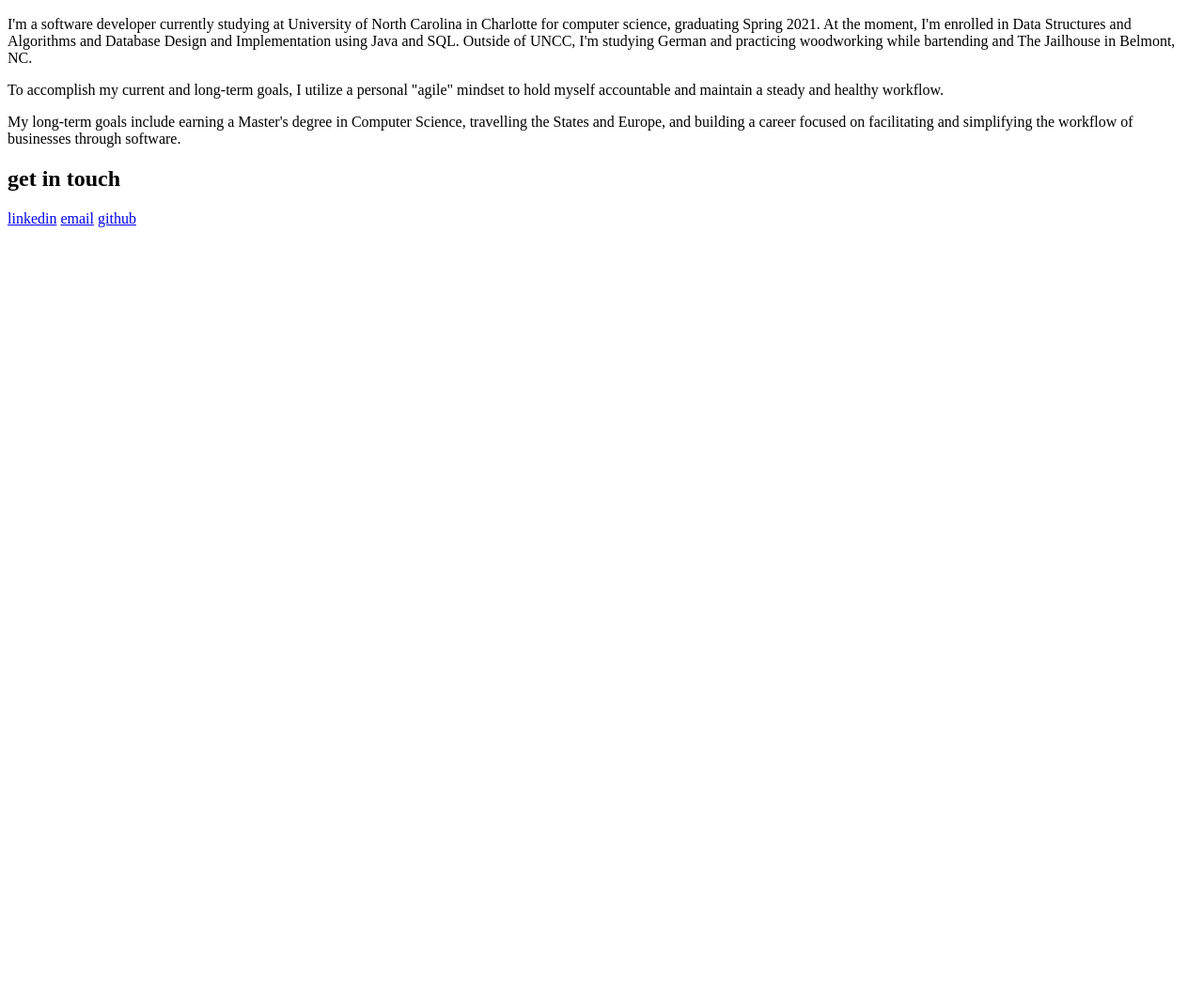
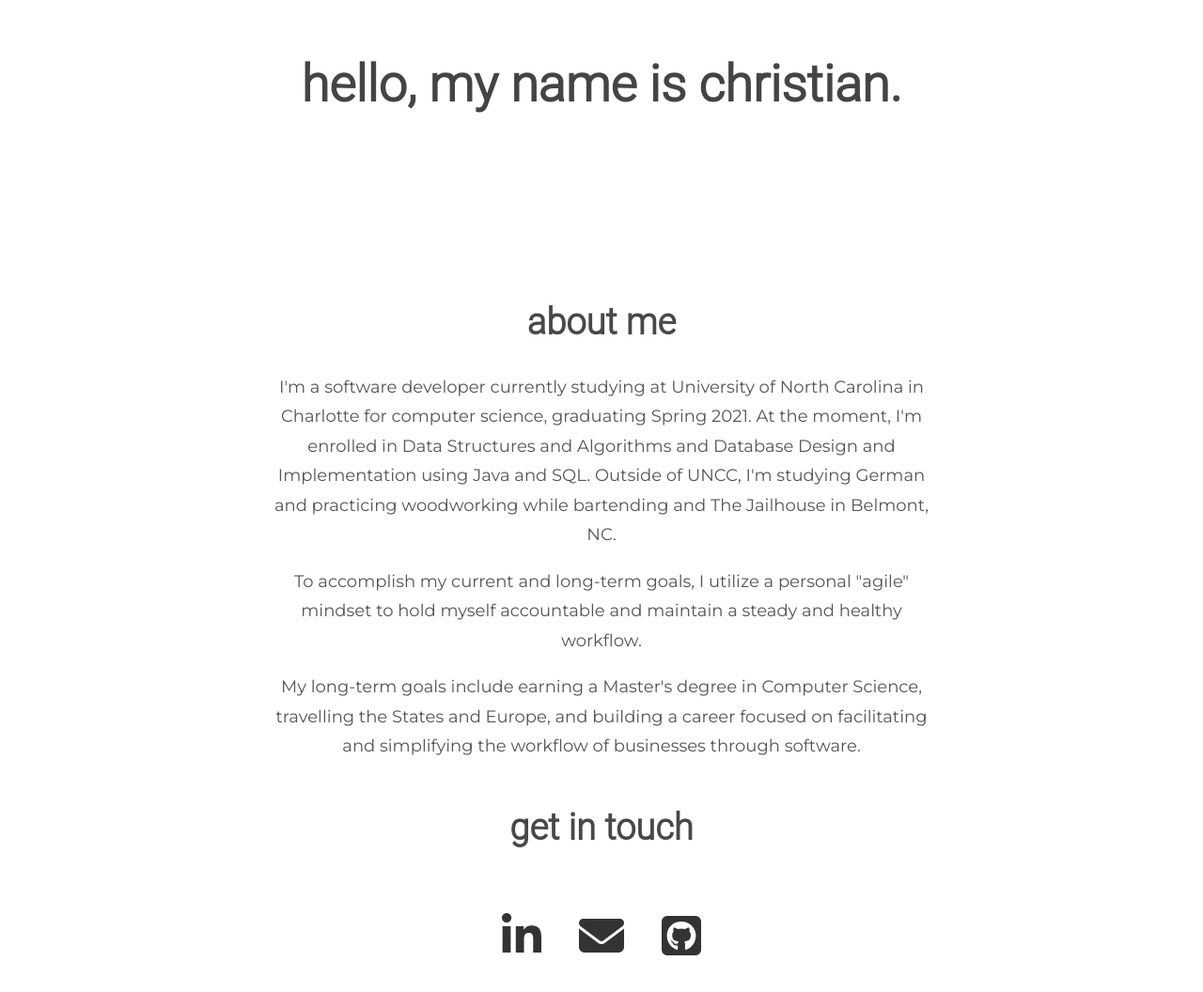
Before and after one commit to chrisgbradley/portfolio, a website: page index.html in a window 1280 px wide. Shown: the part 110-1166 px from the top of the page at 94% size. Before the commit the page ends 800 px from the top, so only its background shows below. Drawn offline with nearby package versions, Linux system fonts and the light colour scheme.

Commit message:
apply surge deployment

```diff
--- /dev/null
+++ b/assets/styles.css
@@ -0,0 +1,79 @@
+.header {
+    height: 400px;
+    display: flex;
+    flex-direction: column;
+    align-content: center;
+    justify-content: center;
+}
+
+.header-text {
+    font-size: 54px;
+    text-align: center;
+}
+
+.header > .hero-text-wrapper {
+    max-width: 728px;
+    margin: 0 auto;
+    font-family: 'Roboto Light', sans-serif;
+    font-size: 40px;
+    color: #444444;
+}
+
+.about {
+    text-align: center;
+}
+
+.content-wrapper {
+    margin: 0 auto;
+    max-width: 728px;
+    padding-left: 10px;
+    padding-right: 10px;
+}
+
+.section-header {
+    font-family: 'Roboto Light', sans-serif;
+    font-size: 38px;
+    color: #484848;
+}
+
+.main-text {
+    font-family: 'Montserrat', sans-serif;
+    font-size: 18px;
+    color: #555555;
+    line-height: 1.75em;
+}
+
+.link-list {
+    display: flex;
+    flex: 0 1 auto;
+    flex-direction: row;
+    list-style: none;
+    justify-content: center;
+    padding-left: 0;
+}
+
+.link-list > .link {
+    margin: 10px;
+}
+
+.link-list > .link > .social-link {
+    box-sizing: border-box;
+    display: block;
+    padding: 10px;
+    font-size: 24px;
+    color: #333333;
+}
+
+.link-list > .link > .social-link:active,
+.link-list > .link > .social-link:hover {
+    color: #555555;
+}
+
+.flex {
+    display: flex;
+    flex-direction: column;
+}
+
+.center > .section-header {
+    text-align: center;
+}
--- a/index.html
+++ b/index.html
@@ -3,27 +3,43 @@
 <head>
     <meta charset="UTF-8">
     <title>Christian G Bradley</title>
+    <link href="https://fonts.googleapis.com/css?family=Montserrat|Roboto&display=swap" rel="stylesheet">
+    <link rel="stylesheet" href="https://cdnjs.cloudflare.com/ajax/libs/normalize/8.0.1/normalize.min.css">
+    <link rel="stylesheet" href="assets/styles.css">
+    <script src="https://kit.fontawesome.com/dfcff54e65.js" crossorigin="anonymous"></script>
 </head>
 <body>
     <header class="header">
-        <h1 class="header-text">hello, my name is christian.</h1>
+        <div class="hero-text-wrapper"><h1 class="header-text">hello, my name is christian.</h1></div>
     </header>
     <main class="main">
+        <div class="content-wrapper">
             <section class="about">
                 <h2 class="section-header">about me</h2>
-            <p class="main-text">I'm a software developer currently studying at University of North Carolina in Charlotte for computer science, graduating Spring 2021. At the moment, I'm enrolled in Data Structures and Algorithms and Database Design and Implementation using Java and SQL. Outside of UNCC, I'm studying German and practicing woodworking while bartending and The Jailhouse in Belmont, NC.
+                <p class="main-text">I'm a software developer currently studying at University of North Carolina in
+                    Charlotte for computer science, graduating Spring 2021. At the moment, I'm enrolled in Data
+                    Structures and Algorithms and Database Design and Implementation using Java and SQL. Outside of
+                    UNCC, I'm studying German and practicing woodworking while bartending and The Jailhouse in Belmont,
+                    NC.
                 </p>
-            <p class="main-text">To accomplish my current and long-term goals, I utilize a personal "agile" mindset to hold myself accountable and maintain a steady and healthy workflow.
+                <p class="main-text">To accomplish my current and long-term goals, I utilize a personal "agile" mindset
+                    to hold myself accountable and maintain a steady and healthy workflow.
                 </p>
-            <p class="main-text">My long-term goals include earning a Master's degree in Computer Science, travelling the States and Europe, and building a career focused on facilitating and simplifying the workflow of businesses through software.
+                <p class="main-text">My long-term goals include earning a Master's degree in Computer Science,
+                    travelling the States and Europe, and building a career focused on facilitating and simplifying the
+                    workflow of businesses through software.
                 </p>
             </section>
-        <section class="social">
+            <section class="social center flex">
                 <h2 class="section-header">get in touch</h2>
-            <a href="https://linkedin.com/in/christianbradley" class="social-links">linkedin</a>
-            <a href="#" class="social-links">email</a>
-            <a href="https://github.com/chrisgbradley" class="social-links">github</a>
+                <ul class="link-list">
+                    <li class="link"><a href="https://linkedin.com/in/christianbradley" class="social-link"><i
+                        class="fab fa-linkedin-in fa-2x"></i></a></li>
+                    <li class="link"><a href="#" class="social-link"><i class="fas fa-envelope fa-2x"></i></a></li>
+                    <li class="link"><a href="https://github.com/chrisgbradley" class="social-link"><i class="fab fa-github-square fa-2x"></i></a></li>
+                </ul>
             </section>
+        </div>
     </main>
     <footer class="copyright">
 
```
Also changed, not shown: 1 other file. Lines whose indentation alone changed are shown as unchanged.
